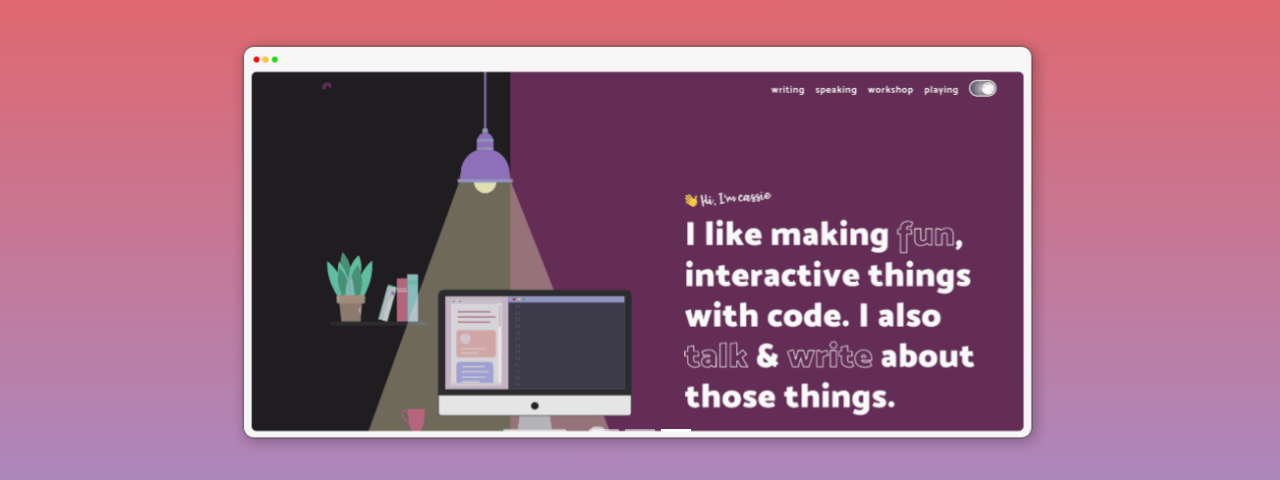
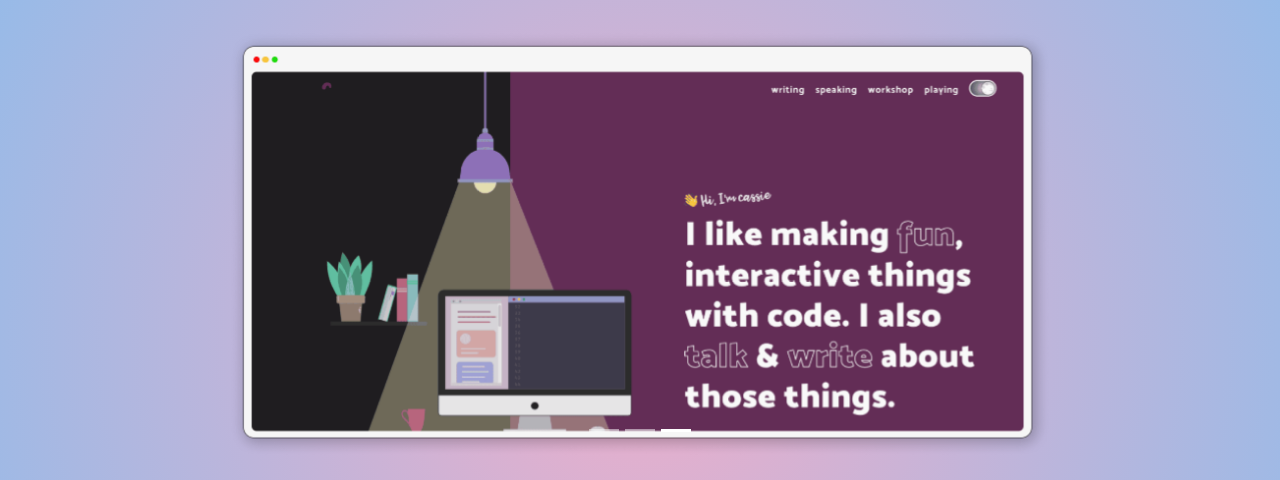
Before and after one commit to muneebaiqbal/myportfolio, a plain HTML site: page index.html in a window 1280 px wide. Shown: the part 63-543 px from the top of the page. Drawn offline with nearby package versions, Linux system fonts and the light colour scheme.

Commit message:
Update style.css

```diff
--- a/style.css
+++ b/style.css
@@ -8,7 +8,7 @@
 }
 
 .back{
-    background: linear-gradient(#e66465, #9198e5);
+    background: radial-gradient(circle, rgba(238,174,202,1) 0%, rgba(148,187,233,1) 100%);
     width: 100%;
     height: 100vh;
 }
```
